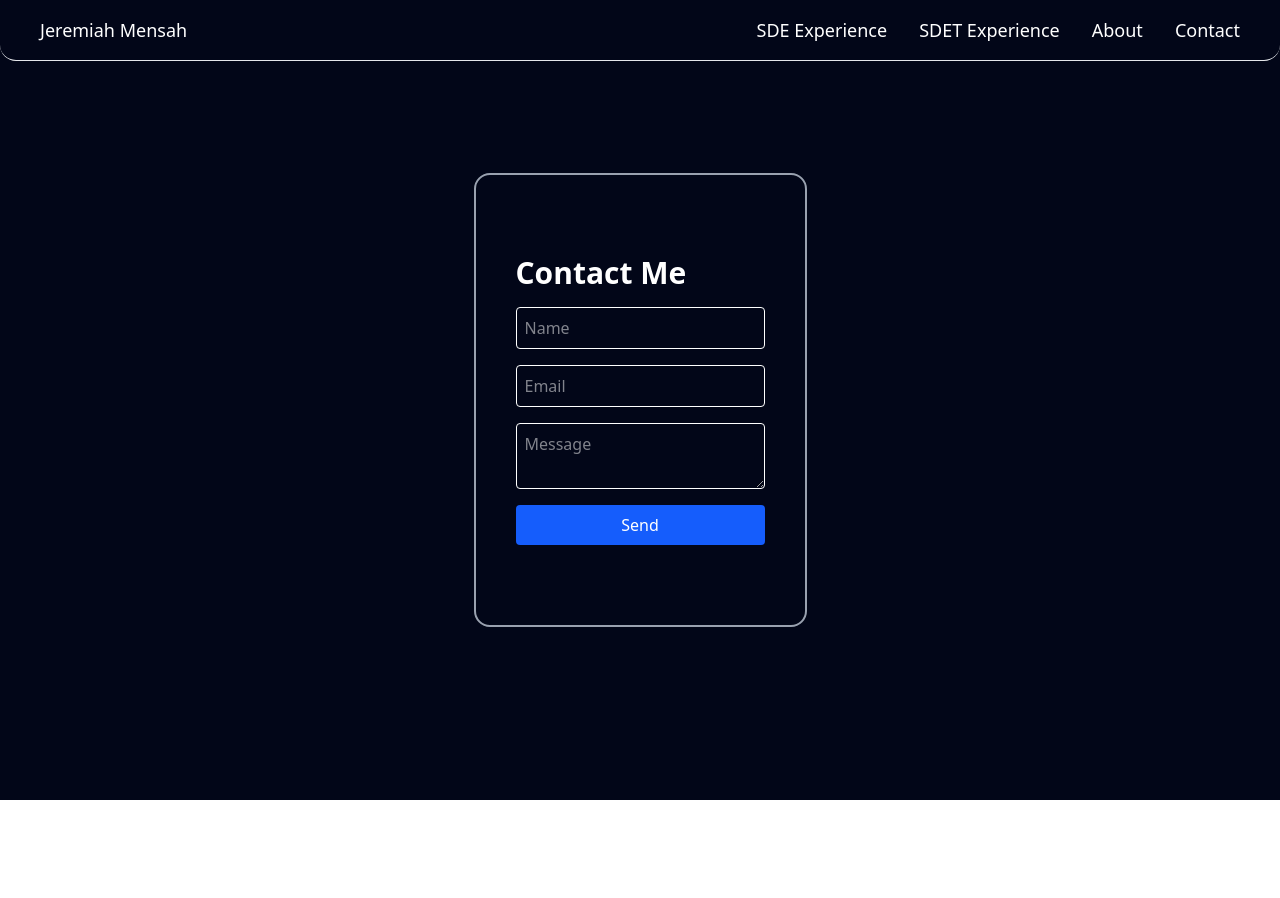
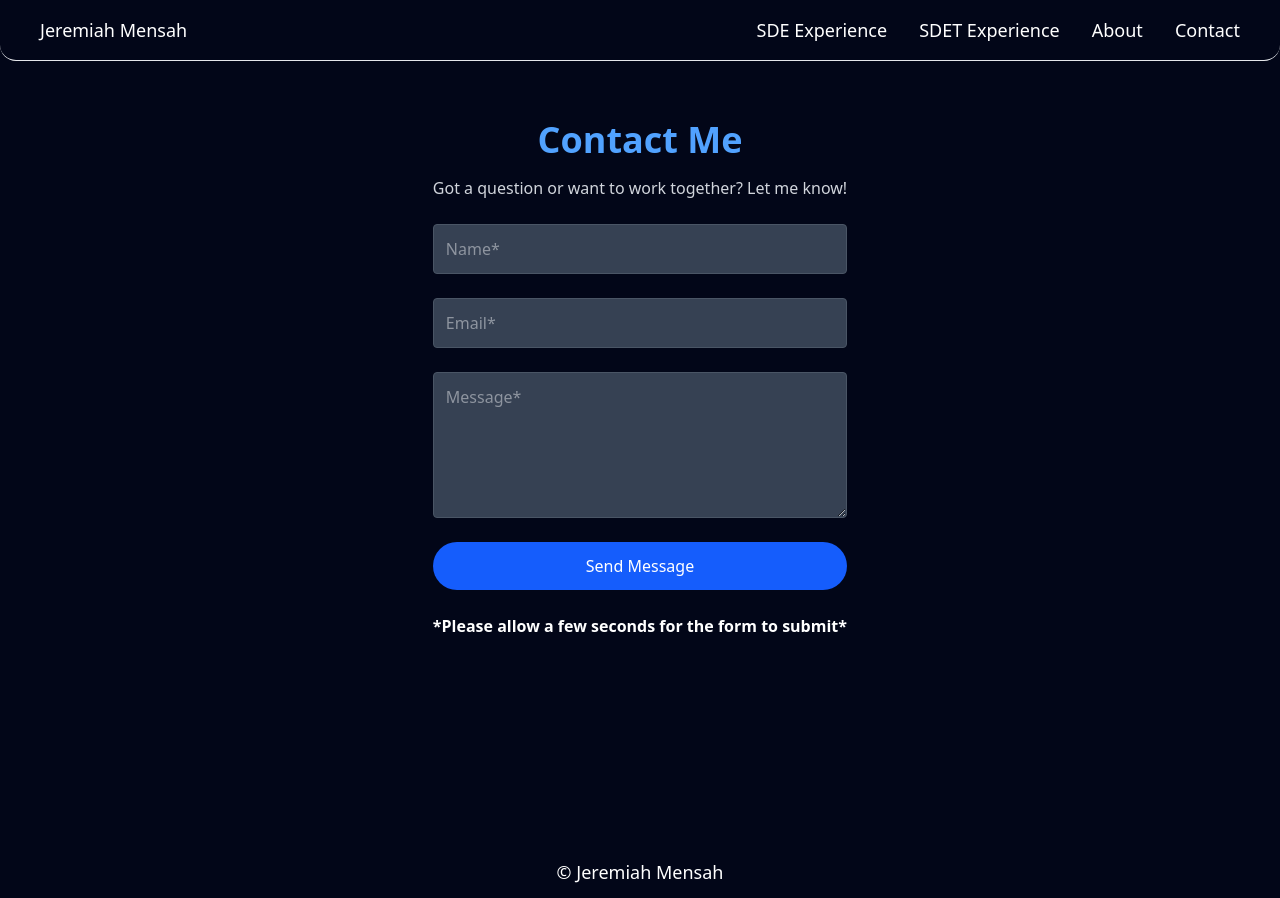
Before and after one commit to jmensah365/Portfolio, a React (Vite) app in the folder portfolio-frontend/: page /ContactMe in a window 1280 px wide. Before the commit the page ends 800 px from the top, so only its background shows below. Built offline with nearby package versions, Linux system fonts and the light colour scheme.

Commit message:
improving contact page, changing a tags to buttons on nav bar, improving SDET Page

```diff
--- a/portfolio-frontend/src/components/ContactMe/ContactMe.jsx
+++ b/portfolio-frontend/src/components/ContactMe/ContactMe.jsx
@@ -1,20 +1,62 @@
+import { useState } from "react";
+import Footer from "../Footer/Footer"
 import NavBar from "../Navigation/NavBar"
 
-function ContactMe () {
+function ContactMe() {
     return (
-        <div className='bg-slate-950 min-h-screen flex items-center justify-center'>
-            <div className="border-2 border-gray-400 px-10 py-10 rounded-2xl">
-            <section className="py-10 text-white">
-                <NavBar/>
-                    <h2 className="text-3xl font-bold mb-4">Contact Me</h2>
-                    <form className="flex flex-col gap-4" action="https://getform.io/f/bqoklmob" method="POST">
-                        <input type="text" name="name" placeholder="Name" required className="p-2 border rounded" />
-                        <input type="email" name="email" placeholder="Email" required className="p-2 border rounded" />
-                        <textarea name="message" placeholder="Message" required className="p-2 border rounded"></textarea>
-                        <button type="submit" className="px-4 py-2 bg-blue-600 text-white rounded hover:bg-blue-700 cursor-pointer">Send</button>
+        <div className='bg-slate-950 min-h-screen '>
+
+            <div className=" px-10 py-10 rounded-2xl flex flex-col items-center justify-center max-w-5xl m-auto pt-20">
+                <section className="py-10 text-white">
+                    <NavBar />
+                    <h2 className="text-4xl font-bold mb-4 text-center text-blue-400">
+                        Contact Me
+                    </h2>
+                    <p className="text-center text-gray-300 mb-6">
+                        Got a question or want to work together? Let me know!
+                    </p>
+                    <form
+                        id="form"
+                        className="flex flex-col gap-6"
+                        action="https://getform.io/f/bqoklmob"
+                        method="POST"
+                    >
+                        <input
+                            id="name"
+                            type="text"
+                            name="name"
+                            placeholder="Name*"
+                            required
+                            className="p-3 border border-gray-600 bg-gray-700 text-gray-200 rounded focus:outline-none focus:ring-2 focus:ring-blue-400"
+                        />
+                        <input
+                            id="email"
+                            type="email"
+                            name="email"
+                            placeholder="Email*"
+                            required
+                            className="p-3 border border-gray-600 bg-gray-700 text-gray-200 rounded focus:outline-none focus:ring-2 focus:ring-blue-400"
+                        />
+                        <textarea
+                            id="message"
+                            name="message"
+                            placeholder="Message*"
+                            required
+                            rows="5"
+                            className="p-3 border border-gray-600 bg-gray-700 text-gray-200 rounded focus:outline-none focus:ring-2 focus:ring-blue-400"
+                        ></textarea>
+                        <button
+                            id="submitBtn"
+                            type="submit"
+                            className="px-6 py-3 bg-blue-600 text-white rounded-full hover:bg-blue-700 hover:shadow-lg transition-transform transform hover:scale-105 cursor-pointer"
+                        >
+                            Send Message
+                        </button>
+                        <p className="font-bold">*Please allow a few seconds for the form to submit*</p>
                     </form>
-            </section>
+                </section>
             </div>
+            <Footer />
         </div>
     )
 }
--- a/portfolio-frontend/src/components/Navigation/NavBar.jsx
+++ b/portfolio-frontend/src/components/Navigation/NavBar.jsx
@@ -13,14 +13,14 @@ function NavBar() {
         <nav className='dark:bg-gray-900 fixed w-full z-20 top-0 start-0 border-b border-gray-200 dark:border-gray-600 rounded-b-2xl text-white'>
             <div className='flex justify-between px-10 py-4 text-lg'>
                 <div>
-                    <a onClick={() => navigateTo('/')} className=' hover:text-sky-300 cursor-pointer'>Jeremiah Mensah</a>
+                    <button onClick={() => navigateTo('/')} className=' hover:text-sky-300 cursor-pointer'>Jeremiah Mensah</button>
                 </div>
                 <div className='items-center space-x-8 hidden md:flex'>
-                    <ul className='flex space-x-8 justify-center'>
-                        <a onClick={() => navigateTo('/SDE')} className='hover:text-sky-300 cursor-pointer'>SDE Experience</a>
-                        <a onClick={() => navigateTo('/SDET')} className='hover:text-sky-300 cursor-pointer'>SDET Experience</a>
+                    <ul className='flex space-x-8 justify-center items-center'>
+                        <button onClick={() => navigateTo('/SDE')} className='hover:text-sky-300 cursor-pointer'>SDE Experience</button>
+                        <button onClick={() => navigateTo('/SDET')} className='hover:text-sky-300 cursor-pointer'>SDET Experience</button>
                         <a onClick={() => navigateTo('/')} href='#AboutSection' className='hover:text-sky-300 cursor-pointer'> About </a>
-                        <a onClick={() => navigateTo('/ContactMe')} className='hover:text-sky-300 cursor-pointer'>Contact</a>
+                        <button onClick={() => navigateTo('/ContactMe')} className='hover:text-sky-300 cursor-pointer'>Contact</button>
                     </ul>
                 </div>
                 <div className='md:hidden flex items-center'>
--- a/portfolio-frontend/src/components/SDETPage/SDETPage.jsx
+++ b/portfolio-frontend/src/components/SDETPage/SDETPage.jsx
@@ -1,12 +1,13 @@
 import '../../App.css'
 import NavBar from '../Navigation/NavBar'
+import Footer from '../Footer/Footer'
 
 function SDETPage() {
     return(
-            <div className='bg-slate-950 min-h-screen'>
+            <div className='bg-slate-950 min-h-screen flex flex-col'>
             {/* Nav Section */}
             <NavBar/>
-            <section className='py-10 text-white'>
+            <section className='py-10 text-white flex-grow'>
                 <div className='max-w-5xl mx-auto px-6'>
                     <h2 className='text-4xl font-bold text-center mt-10'>SDET Experience</h2>
                     <div className='relative border-l border-gray-700'>
@@ -18,6 +19,15 @@ function SDETPage() {
                             </span>
                             <h4 className='text-2xl font-bold text-green-400'>SkillStorm</h4>
                             <p className='text-sm text-white'>July 2024 - Present</p>
+                            <p className='mb-2 text-sm'>Github:
+                            <a
+                                className='text-blue-500 underline'
+                                href='https://github.com/jmensah365/Sweet2Neat'
+                                target='_blank'
+                            >
+                                https://github.com/jmensah365/Sweet2Neat
+                                </a>
+                            </p>
                             <p className='text-sm'>
                             Budget Buddy focused on building a financial management application to help users track transactions and manage their budgets effectively.
                             As part of the testing team, I conducted functional and acceptance tests using Selenium for UI automation, Cucumber for BDD scenarios, and TestNG to validate transaction page functionalities.
@@ -30,8 +40,10 @@ function SDETPage() {
                             </ul>
                         </div>
                     </div>
+
                 </div>
             </section>
+            <Footer/>
         </div>
     )
 
```
